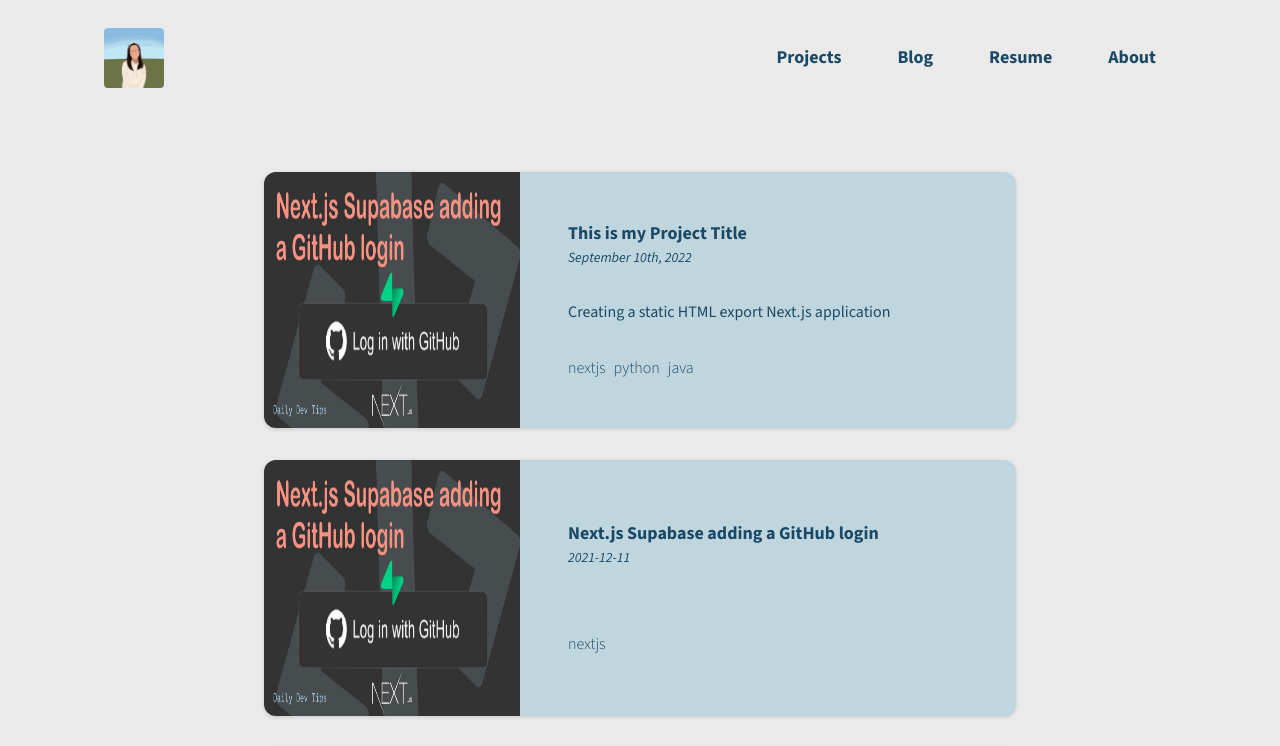
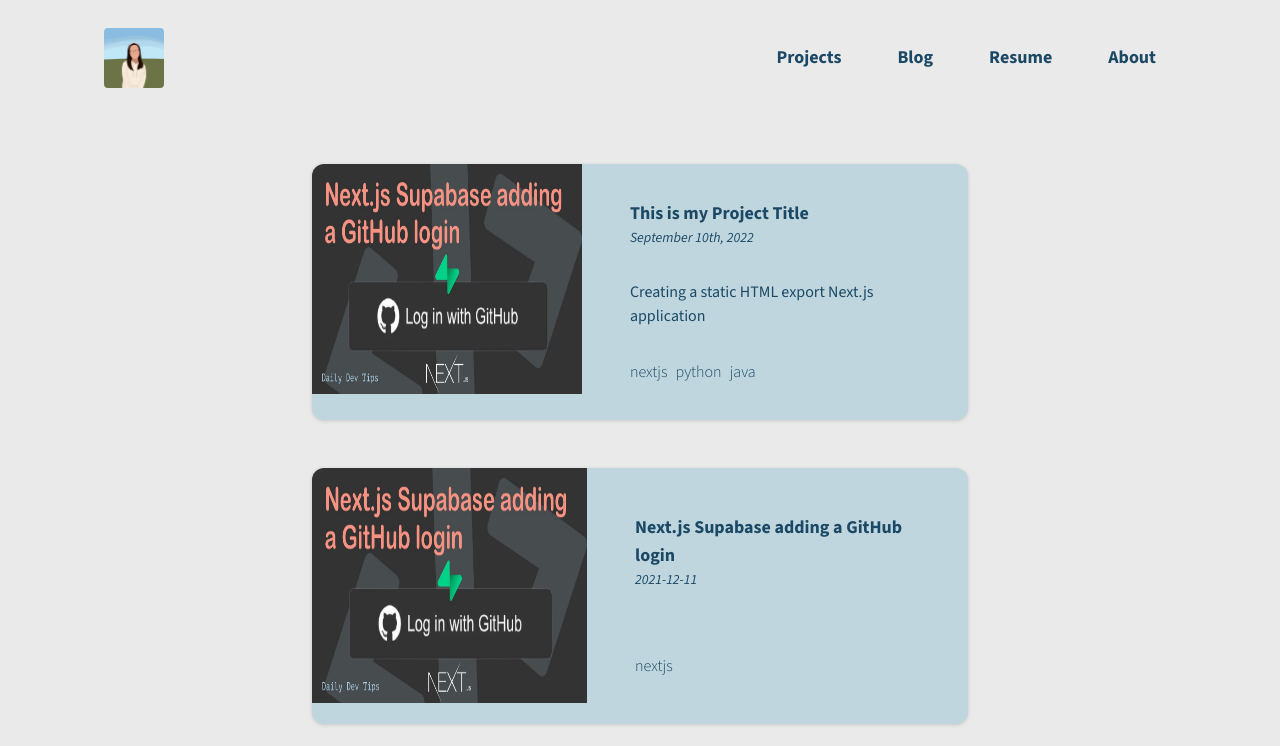
Before and after one commit to stellaw1/portfolio-site, a Next.js app: page /project in a window 1280 px wide. Shown: the top 746 px of the page. Built offline with nearby package versions, Linux system fonts and the light colour scheme.

Commit message:
minor projects page changes

```diff
--- a/components/ProjectCard.js
+++ b/components/ProjectCard.js
@@ -3,11 +3,11 @@
 
 export default function Footer(props) {
     return (
-        <div className='h-64 m-2 rounded-xl drop-shadow overflow-hidden flex flex-row bg-[#C0D6DF] mb-6'>
+        <div className='h-64 mx-14 rounded-xl drop-shadow overflow-hidden flex flex-row bg-[#C0D6DF] mb-12'>
             <Link href={`/project/${props.slug}`}>
                 <a>
                 <Image
-                    width={256}
+                    width={300}
                     height={256}
                     alt={props.title}
                     src={`/${props.img}`}
```
